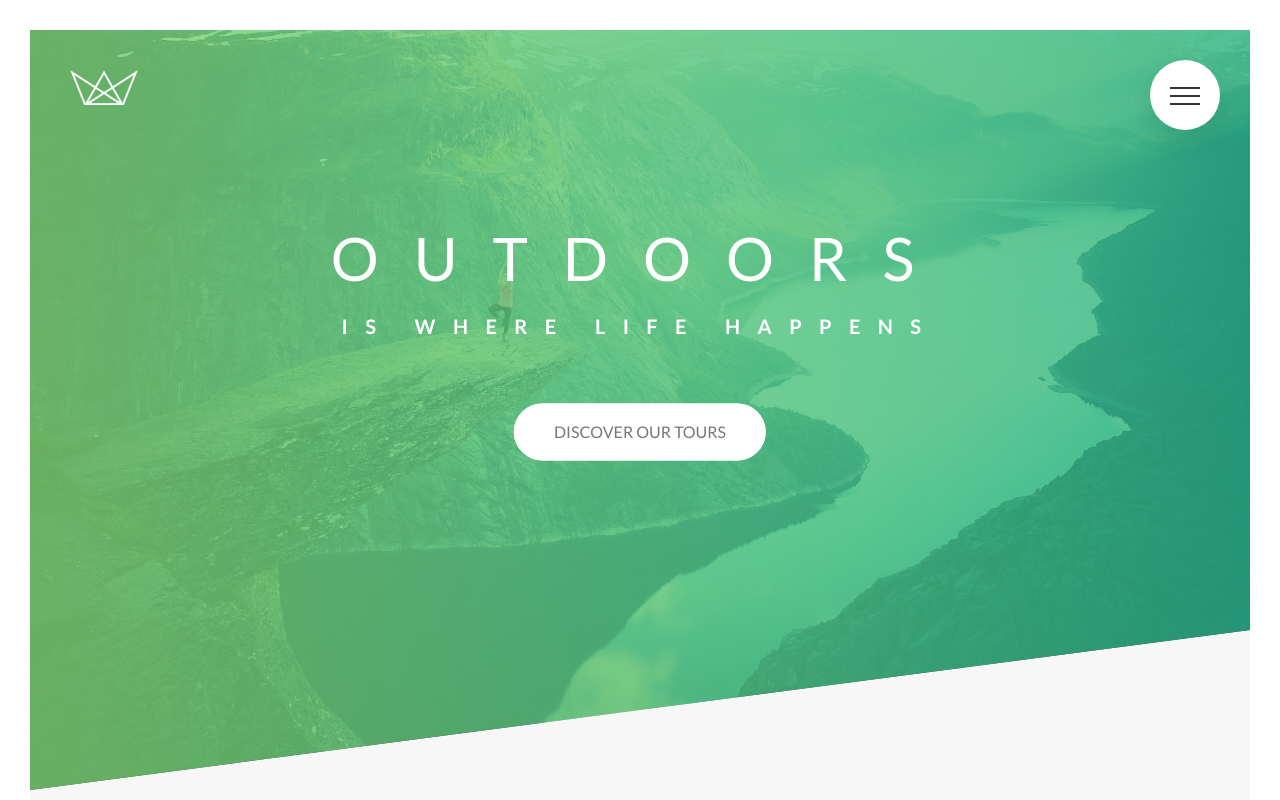
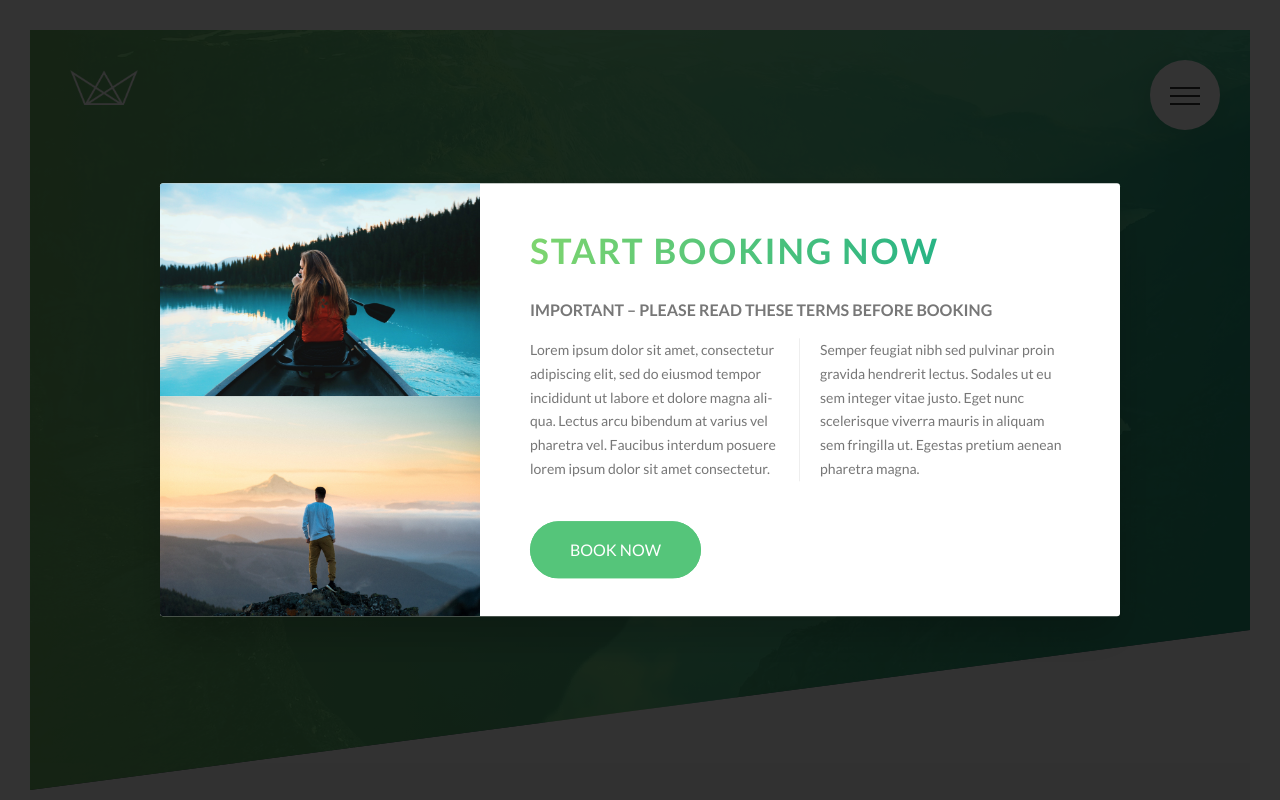
Before and after one commit to Vaneet47/Natours, a website: page index.html in a window 1280 px wide. Shown: the top 800 px of the page. Drawn offline with Linux system fonts and the light colour scheme.

Commit message:
Building a pure css popup - part 1

```diff
--- a/index.html
+++ b/index.html
@@ -467,6 +467,33 @@
       </div>
     </footer>
 
+    <div class="popup">
+      <div class="popup__content">
+        <div class="popup__left">
+          <img src="img/nat-8.jpg" alt="Tour photo" class="popup__img" />
+          <img src="img/nat-9.jpg" alt="Tour photo" class="popup__img" />
+        </div>
+
+        <div class="popup__right">
+          <h2 class="heading-secondary u-margin-bottom-small">Start booking now</h2>
+          <h3 class="heading-tertiary u-margin-bottom-small">
+            Important &ndash; Please read these terms before booking
+          </h3>
+          <p class="popup__text">
+            Lorem ipsum dolor sit amet, consectetur adipiscing elit, sed do
+            eiusmod tempor incididunt ut labore et dolore magna aliqua. Lectus
+            arcu bibendum at varius vel pharetra vel. Faucibus interdum posuere
+            lorem ipsum dolor sit amet consectetur. Semper feugiat nibh sed
+            pulvinar proin gravida hendrerit lectus. Sodales ut eu sem integer
+            vitae justo. Eget nunc scelerisque viverra mauris in aliquam sem
+            fringilla ut. Egestas pretium aenean pharetra magna.
+          </p>
+
+          <a href="#" class="btn btn--green">Book now</a>
+        </div>
+      </div>
+    </div>
+
     <!-- <section class="grid-test">
       <div class="row">
         <div class="col-1-of-2">Col 1 of 2</div>
--- a/sass/abstracts/_mixins.scss
+++ b/sass/abstracts/_mixins.scss
@@ -1,9 +1,16 @@
 // clearfix append a pseudo element after the element which will then clear these floats.
 @mixin clearfix {
   &::after {
-       content:"";//need to specify this content property otherwise a pseudo element will simply not appear on the page
-       // we want it empty because we don't want to see this element on the page.
-       display: table;
-       clear : both;//this will clear both floats, so both float left and float right.
+    content: ""; //need to specify this content property otherwise a pseudo element will simply not appear on the page
+    // we want it empty because we don't want to see this element on the page.
+    display: table;
+    clear: both; //this will clear both floats, so both float left and float right.
   }
 }
+
+@mixin absCenter {
+  position: absolute;
+  top: 50%;
+  left: 50%;
+  transform: translate(-50%, -50%);
+}
--- /dev/null
+++ b/sass/components/_popup.scss
@@ -0,0 +1,54 @@
+.popup {
+  height: 100vh;
+  width: 100%;
+  position: fixed;
+  top: 0;
+  left: 0;
+  background-color: rgba($color-black, 0.8);
+  z-index: 10000;
+
+  &__content {
+    @include absCenter;
+    width: 75%;
+    background-color: $color-white;
+    box-shadow: 0 2rem 4rem rgba($color-black, 0.2);
+    border-radius: 3px;
+    display: table;
+    overflow: hidden;
+  }
+
+  &__left {
+    width: 33.333333%;
+    display: table-cell;
+  }
+
+  &__right {
+    width: 66.6666667%;
+    display: table-cell;
+    vertical-align: middle;
+    padding: 3rem 5rem;
+  }
+
+  &__img {
+    display: block;
+    width: 100%;
+  }
+
+  &__text {
+    font-size: 1.4rem;
+    margin-bottom: 4rem;
+
+    -moz-column-count: 2;
+    -moz-column-gap: 4rem; // default is 1em which here equals 14px (font-size of current element)
+    -moz-column-rule: 1px solid $color-grey-light-2;
+
+    column-count: 2;
+    column-gap: 4rem; // default is 1em which here equals 14px (font-size of current element)
+    column-rule: 1px solid $color-grey-light-2;
+
+    -moz-hyphens: auto;
+    -ms-hyphens: auto;
+    -webkit-hyphens: auto;
+    hyphens: auto;
+  }
+}
--- a/sass/main.scss
+++ b/sass/main.scss
@@ -14,6 +14,7 @@
 @import "components/story";
 @import "components/bg-video";
 @import "components/form";
+@import "components/popup";
 
 @import "layout/grid";
 @import "layout/header";
```
Also changed, not shown: css/style.css.
